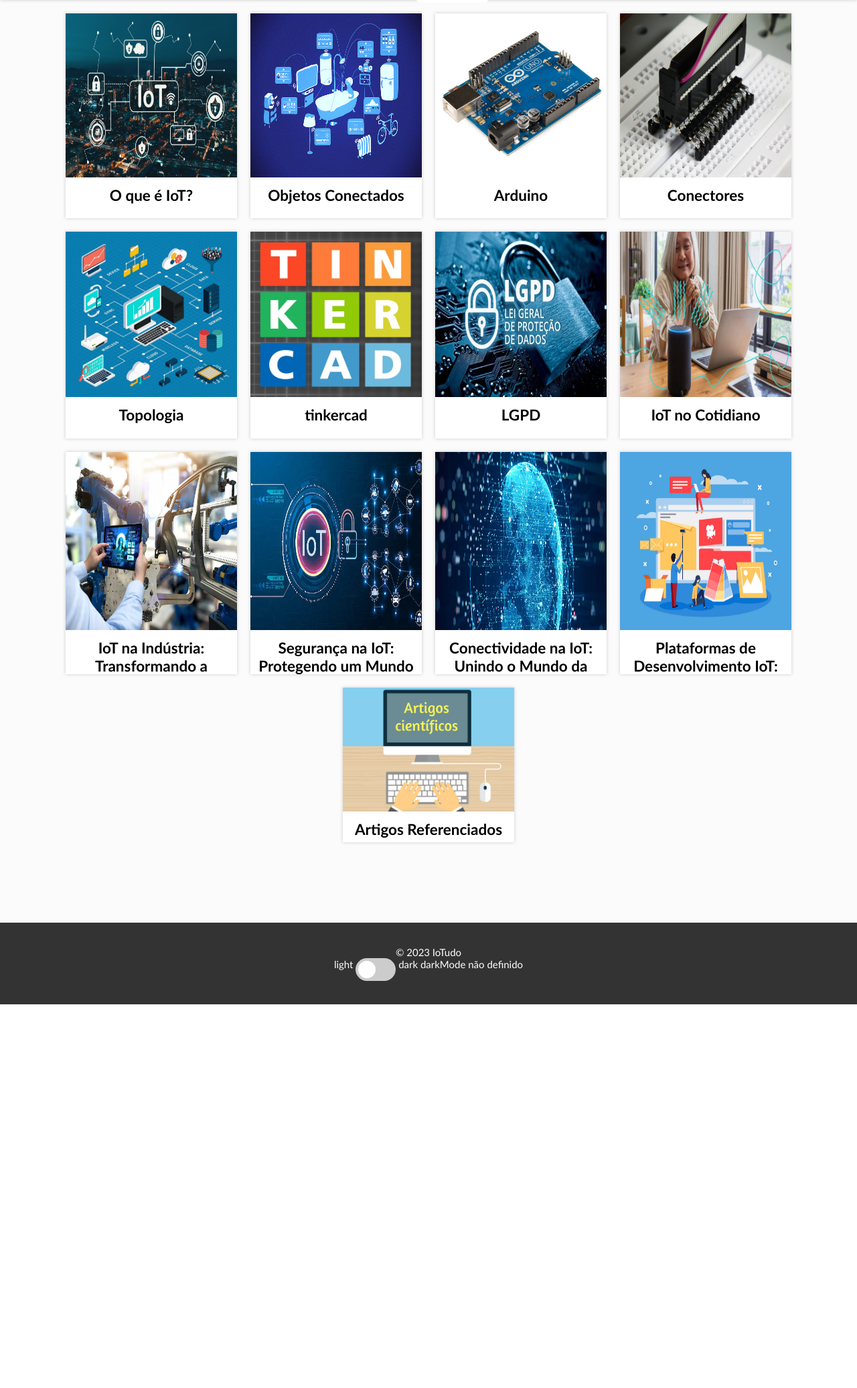
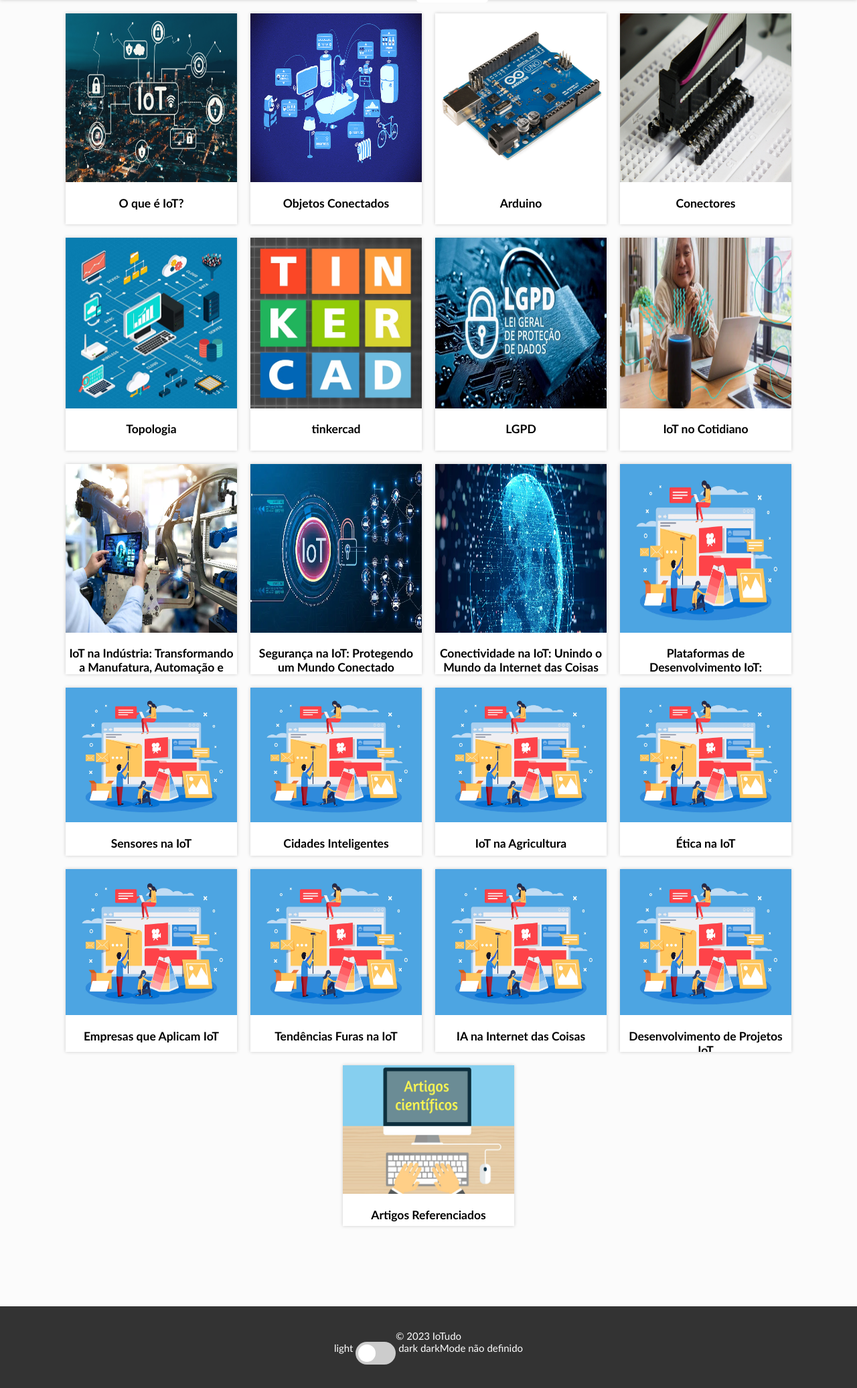
Before and after one commit to JonathasLuan/IOT-no-Brasil, a PHP site: page /iot-no-brasil/artigos.php in a window 1280 px wide. Shown: the part 70-2143 px from the top of the page at 67% size. Before the commit the page ends 1570 px from the top, so only its background shows below. Run offline with PHP 8.4, Linux system fonts and the light colour scheme.

Commit message:
ajustes de css

```diff
--- a/artigos.css
+++ b/artigos.css
@@ -22,6 +22,7 @@ main {
   flex-wrap: wrap;
   justify-content: center;
   padding: 10px 0px;
+  margin: auto;
 }
 
 article {
--- a/artigos.php
+++ b/artigos.php
@@ -33,7 +33,7 @@ session_start();
       <article>
         <a href="oque-é-iot.php"><img src="img/oqueéiot.png" alt="Image 1" /></a>
         <a href="oque-é-iot.php">
-          <h2>O que é IoT?</h2>
+          <h3>O que é IoT?</h3>
         </a>
         <p></p>
       </article>
@@ -41,7 +41,7 @@ session_start();
       <article>
         <a href="objetos-conectados.php"><img src="img/objconect.jpg" alt="Image 2" /></a>
         <a href="objetos-conectados.php">
-          <h2>Objetos Conectados</h2>
+          <h3>Objetos Conectados</h3>
         </a>
         <p></p>
       </article>
@@ -49,7 +49,7 @@ session_start();
       <article>
         <a href="arduino.php"><img src="img/arduino_quad.jpg" alt="Image 3" /></a>
         <a href="arduino.php">
-          <h2>Arduino</h2>
+          <h3>Arduino</h3>
         </a>
         <p>
         </p>
@@ -58,7 +58,7 @@ session_start();
       <article>
         <a href="conectores.php"><img src="img/ConectorRaspberry05.jpg" alt="Image 4" /></a>
         <a href="conectores.php">
-          <h2>Conectores</h2>
+          <h3>Conectores</h3>
         </a>
         <p>
         </p>
@@ -67,7 +67,7 @@ session_start();
       <article>
         <a href="topologia.php"><img src="img/redes-1-1024x1024.jpg" alt="Image 5" /></a>
         <a href="topologia.php">
-          <h2>Topologia</h2>
+          <h3>Topologia</h3>
         </a>
         <p>
         </p>
@@ -76,7 +76,7 @@ session_start();
       <article>
         <a href="tinkercad.php"><img src="img/tinkercad.jpg" alt="Image 6" /></a>
         <a href="tinkercad.php">
-          <h2>tinkercad</h2>
+          <h3>tinkercad</h3>
         </a>
         <p>
         </p>
@@ -85,7 +85,7 @@ session_start();
       <article>
         <a href="lgpd.php"><img src="img/73f5efc60a35447bbacfc0e032434111.jpg" alt="Image 7" /></a>
         <a href="tinkercad.php">
-          <h2>LGPD</h2>
+          <h3>LGPD</h3>
         </a>
         <p>
         </p>
@@ -95,7 +95,7 @@ session_start();
         <a href="aplicacoescotidianas.php"><img src="img/internet-das-coisas-no-dia-a-dia-1024x538.jpg.webp"
             alt="Image 8" /></a>
         <a href="tinkercad.php">
-          <h2>IoT no Cotidiano</h2>
+          <h3>IoT no Cotidiano</h3>
         </a>
         <p>
         </p>
@@ -104,7 +104,7 @@ session_start();
       <article>
         <a href="iotnaindustria.php"><img src="img/iot-na-industria.webp" alt="Image 9" /></a>
         <a href="iotnaindustria.php">
-          <h2>IoT na Indústria: Transformando a Manufatura, Automação e Manutenção Preditiva</h2>
+          <h3>IoT na Indústria: Transformando a Manufatura, Automação e Manutenção Preditiva</h3>
         </a>
         <p>
         </p>
@@ -113,7 +113,7 @@ session_start();
       <article>
         <a href="segurancanaiot.php"><img src="img/iStock-1150351738-769x414.webp" alt="Image 10" /></a>
         <a href="segurancanaiot.php">
-          <h2>Segurança na IoT: Protegendo um Mundo Conectado</h2>
+          <h3>Segurança na IoT: Protegendo um Mundo Conectado</h3>
         </a>
         <p>
         </p>
@@ -122,7 +122,7 @@ session_start();
       <article>
         <a href="conectividadeiot.php"><img src="img/conectiv.webp" alt="Image 11" /></a>
         <a href="conectividadeiot.php">
-          <h2>Conectividade na IoT: Unindo o Mundo da Internet das Coisas</h2>
+          <h3>Conectividade na IoT: Unindo o Mundo da Internet das Coisas</h3>
         </a>
         <p>
         </p>
@@ -130,8 +130,80 @@ session_start();
 
       <article>
         <a href="plataformas.php"><img src="img/plataformas.webp" alt="Image 13" /></a>
-        <a href="artigos-referenciados.php">
-          <h2>Plataformas de Desenvolvimento IoT: Facilitando a Inovação Conectada</h2>
+        <a href="plataformas.php">
+          <h3>Plataformas de Desenvolvimento IoT: Facilitando a Inovação Conectada</h3>
+        </a>
+        <p>
+        </p>
+      </article>
+
+      <article>
+        <a href="plataformas.php"><img src="img/plataformas.webp" alt="Image 13" /></a>
+        <a href="plataformas.php">
+          <h3>Sensores na IoT</h3>
+        </a>
+        <p>
+        </p>
+      </article>
+
+      <article>
+        <a href="plataformas.php"><img src="img/plataformas.webp" alt="Image 13" /></a>
+        <a href="plataformas.php">
+          <h3>Cidades Inteligentes</h3>
+        </a>
+        <p>
+        </p>
+      </article>
+
+      <article>
+        <a href="plataformas.php"><img src="img/plataformas.webp" alt="Image 13" /></a>
+        <a href="plataformas.php">
+          <h3>IoT na Agricultura</h3>
+        </a>
+        <p>
+        </p>
+      </article>
+
+      <article>
+        <a href="plataformas.php"><img src="img/plataformas.webp" alt="Image 13" /></a>
+        <a href="plataformas.php">
+          <h3>Ética na IoT</h3>
+        </a>
+        <p>
+        </p>
+      </article>
+
+      <article>
+        <a href="plataformas.php"><img src="img/plataformas.webp" alt="Image 13" /></a>
+        <a href="plataformas.php">
+          <h3>Empresas que Aplicam IoT</h3>
+        </a>
+        <p>
+        </p>
+      </article>
+
+      <article>
+        <a href="plataformas.php"><img src="img/plataformas.webp" alt="Image 13" /></a>
+        <a href="plataformas.php">
+          <h3>Tendências Furas na IoT</h3>
+        </a>
+        <p>
+        </p>
+      </article>
+
+      <article>
+        <a href="plataformas.php"><img src="img/plataformas.webp" alt="Image 13" /></a>
+        <a href="plataformas.php">
+          <h3>IA na Internet das Coisas</h3>
+        </a>
+        <p>
+        </p>
+      </article>
+
+      <article>
+        <a href="plataformas.php"><img src="img/plataformas.webp" alt="Image 13" /></a>
+        <a href="plataformas.php">
+          <h3>Desenvolvimento de Projetos IoT</h3>
         </a>
         <p>
         </p>
@@ -140,7 +212,7 @@ session_start();
       <article>
         <a href="artigos-referenciados.php"><img src="img/artigos-cientificos.png" alt="Image 13" /></a>
         <a href="artigos-referenciados.php">
-          <h2>Artigos Referenciados</h2>
+          <h3>Artigos Referenciados</h3>
         </a>
         <p>
         </p>
--- a/sobre.php
+++ b/sobre.php
@@ -50,7 +50,7 @@ session_start();
 
         <div id="cards" style="text-align:center">
           <div class="card">
-            <img src="img/avatar1.png" alt="John" style="width:100%">
+            <img src="img/jonathas.jpg" alt="John" style="width:100%">
             <div class="capa-info">
               <h2 style="text-align:center">Jonathas Luan</h2>
               <p class="title" style="text-align:center">3° B Informática</p>
```
Also changed, not shown: img/jonathas.jpg (renamed from img/exemplofoto.jpg).
